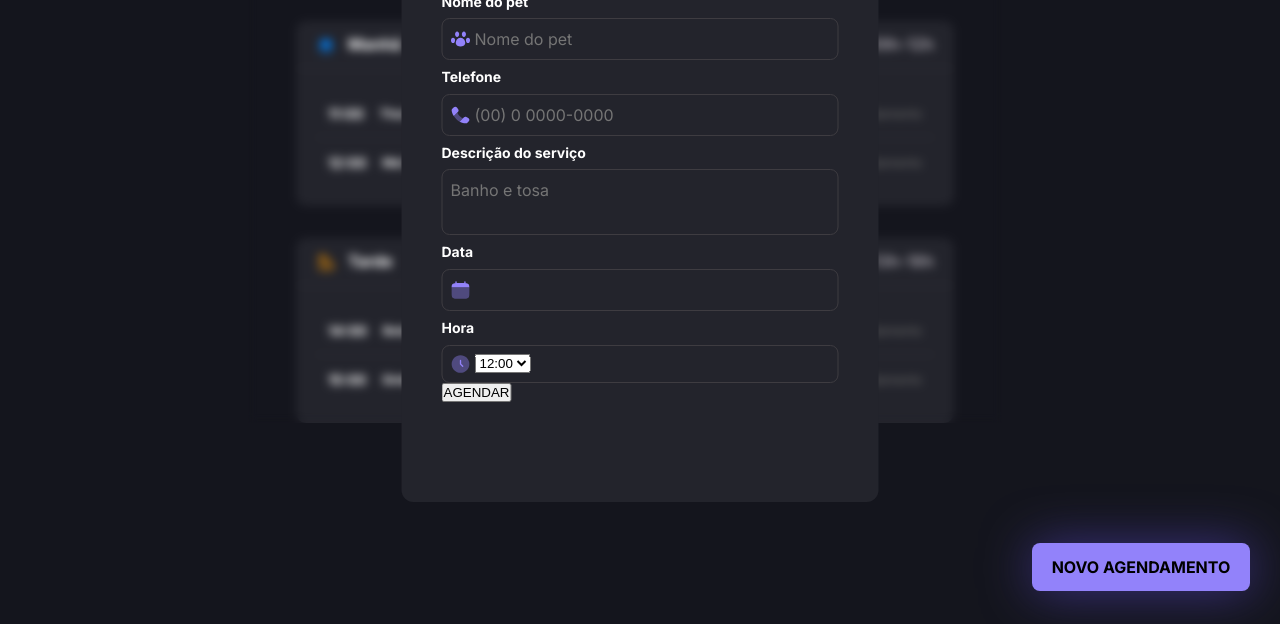
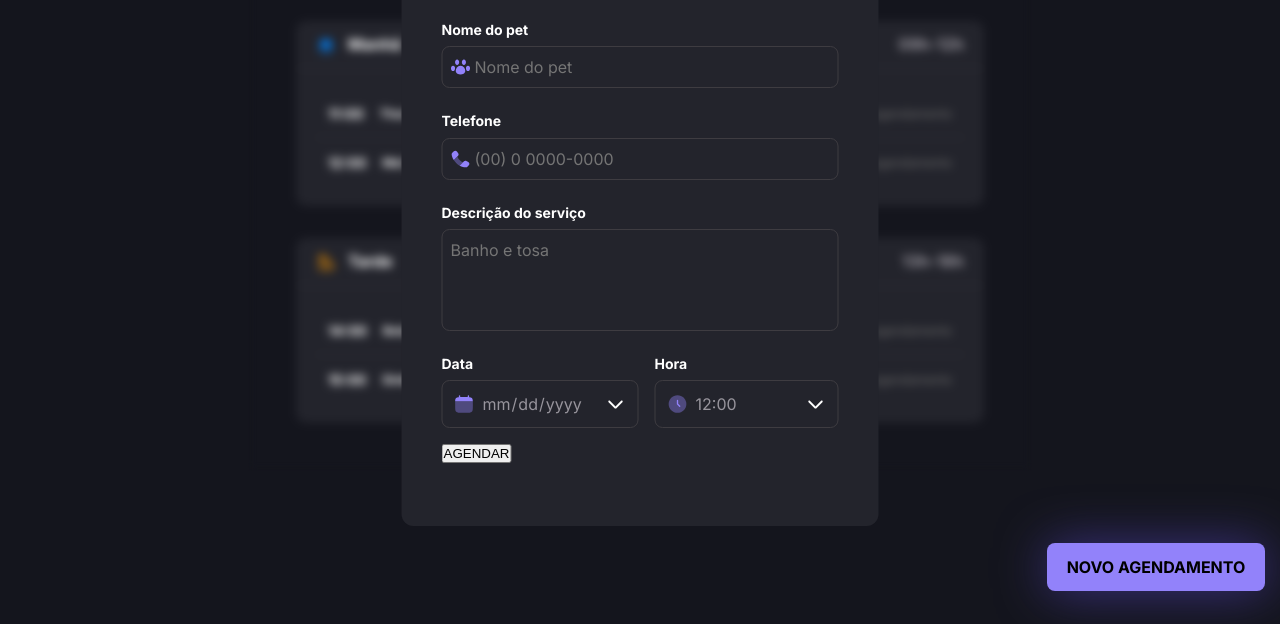
Before and after one commit to SamihFreire/mundo-pet, a plain HTML site: page index.html in a window 1280 px wide. Shown: the part 176-800 px from the top of the page. Drawn offline with Linux system fonts and the light colour scheme.

Commit message:
feat: estlizado inputs de calendario e horario

```diff
--- a/index.html
+++ b/index.html
@@ -118,35 +118,48 @@
                 </header>
 
                 <div class="form-group">
+                    <div>
                         <label for="form-tutor-name">Nome do tutor</label>
-                    <div>
+                        <div class="input-form">
                             <img src="./assets/icons/user.svg" alt="Ícone de usuário"/>
                             <input type="text" id="form-tutor-name" name="form-tutor-name" placeholder="Nome do tutor" required />
                         </div>
+                    </div>
 
+                    <div>
                         <label for="form-pet-name">Nome do pet</label>
-                    <div>
+                        <div class="input-form">
                             <img src="./assets/icons/pet-paw.svg" alt="Ícone de pet"/>
                             <input type="text" id="form-pet-name" name="form-pet-name" placeholder="Nome do pet" required />
                         </div>
+                    </div>
 
+                    <div>
                         <label for="form-phone">Telefone</label>
-                    <div>
+                        <div class="input-form">
                             <img src="./assets/icons/phone.svg" alt="Ícone de telefone"/>
                             <input type="tel" id="form-phone" name="form-phone" placeholder="(00) 0 0000-0000" required />
                         </div>
+                    </div>
 
+                    <div>
                         <label for="form-service-description">Descrição do serviço</label>
-                    <div>
+                        <div class="input-form">
                             <textarea name="form-service-description" id="form-service-description" placeholder="Banho e tosa" required></textarea>
                         </div>
+                    </div>
 
-                    <label for="form-schedule-date">Data</label>
+                    <div class="section-date-time">
+
+                        <div>
+                            <label for="date">Data</label>
                             <div class="schedule-date">
                                 <img src="./assets/icons/calendar.svg" alt="Calendário" />
-                        <input type="form-schedule-date" id="form-schedule-date" name="form-schedule-date" required />
+                                <input type="date" id="date" name="date" required />
+                            </div>
                         </div>
 
+                        <div>
                             <label for="schedule-time">Hora</label>
                             <div>
                                 <img src="./assets/icons/clock.svg" alt="Relógio">
@@ -158,6 +171,9 @@
                                     <option value="16">16:00</option>
                                     <option value="17">17:00</option>
                                 </select>
+                            </div>
+                        </div>
+
                     </div>
 
                     <div class="button-confirm-schedule">
--- a/styles/footer.css
+++ b/styles/footer.css
@@ -2,7 +2,7 @@ footer {
     align-content: end;
     min-width: 13.625rem;
     position: relative;
-    margin-inline: 1.875rem;
+    margin-inline: 0.9375rem;
     padding-bottom: 2.062rem;
 
     & .footer-content {
@@ -16,10 +16,8 @@ footer {
             width: 13.625rem;
             height: 3rem;
             background-color: var(--content-brand);
-            box-shadow: 10px -15px -10px black;
 
             font: var(--label-large);
-            color: var(#050505);
 
             border-radius: 0.5rem;
             text-transform: uppercase;
--- a/styles/form.css
+++ b/styles/form.css
@@ -2,7 +2,7 @@ form {
 
     & .create-schedule {
         position: fixed;
-        top: 40%;
+        top: 43%;
         left: 50%;
         transform: translate(-50%, -50%);
 
@@ -27,12 +27,18 @@ form {
         }
 
         & .form-group {
-            padding-top: 1.75rem;
+            padding-top: 1rem;
+            display: grid;
+            gap: 1rem;
+
+            & div {
                 & label {
                     font: var(--label-medium);
                     color: var(--content-primary);
                 }
-            & div:not(.button-confirm-schedule) {
+
+                /* & div:not(.button-confirm-schedule):not(.section-date-time) { */
+                & .input-form {
                     display: flex;
                     align-items: center;
                     gap: 0.25rem;
@@ -51,6 +57,69 @@ form {
                     & input, & textarea {
                         all: unset;
                     }
+
+                    & textarea {
+                        background-color: transparent;
+                        width: 100%;
+                        height: 5.2rem;
+                        overflow-wrap: break-word;
+
+                    }
+                    & textarea::-webkit-scrollbar {
+                        width: 6px;
+                    }
+
+                    & textarea::-webkit-scrollbar-thumb {
+                        background-color: #555;
+                        border-radius: 3px;
+                    }
+                }
+            }
+
+            & .section-date-time {
+                display: flex;
+                gap: 1rem;
+
+
+                & div {
+                    width: 50%;
+
+                    & div {
+                        display: flex;
+                        align-items: center;
+                        gap: 0.5rem;
+
+                        padding: 0.75rem;
+                        width: 100%;
+                        height: 3rem;
+
+                        border: 1px solid var(--border-primary);
+                        border-radius: 0.5rem;
+
+                        & img {
+                            width: 1.25rem;
+                            height: 1.25rem;
+                        }
+
+                        & input, & select {
+                            width: 100%;
+                            background-color: transparent;
+                            border: none;
+                            outline: none;
+                            color: var(--content-secondary);
+                            font: var(--fw-regular) 1rem/1.5 var(--ff-inter);
+                            background: url("../assets/icons/arrow.svg") no-repeat right center;
+                        }
+
+                        & input::-webkit-calendar-picker-indicator {
+                            opacity: 0;
+                        }
+
+                        & select {
+                            appearance: none;
+                        }
+                    }
+                }
             }
         }
     }
--- a/styles/main.css
+++ b/styles/main.css
@@ -1,9 +1,11 @@
 main {
     margin-inline: auto;
     padding-top: 3.875rem;
+    padding-inline: 3rem;
+    padding-bottom: 3rem;
     min-width: 39.35rem;
     position: relative;
-    padding-inline: 3rem;
+
 
     & .schedule-header {
         display: flex;
```
Lines whose indentation alone changed are shown as unchanged.
